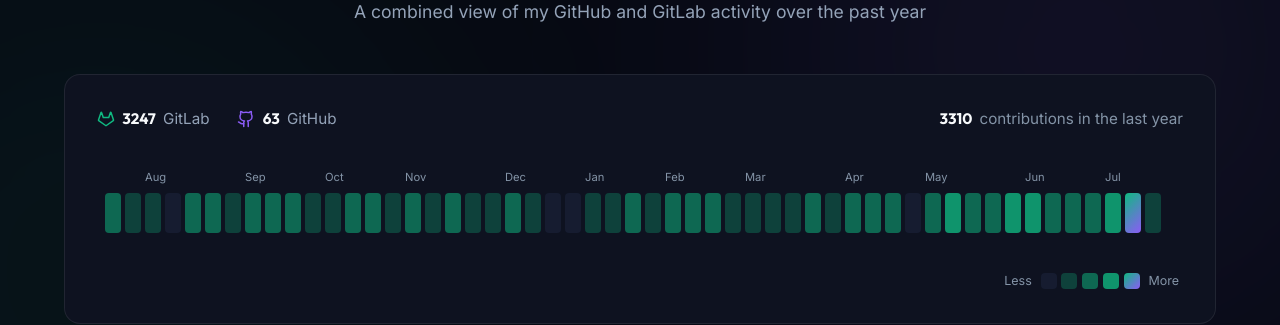
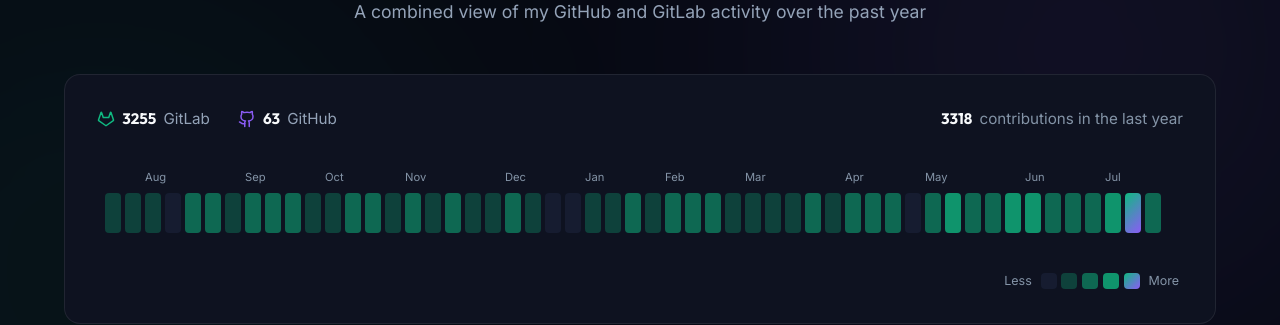
Before and after one commit to NickBourque/NickBourque.github.io, a Jekyll site: the page built from index.html, in a window 1280 px wide and 900 px high, scrolled down 2054 px. Shown: the part 151-476 px from the top of the window. Built offline with Jekyll 4.4.1, drawn with Linux system fonts in a browser that asks for light colours; nearby versions of some CDN libraries.

Commit message:
chore: refresh contributions data

```diff
--- a/_data/contributions.json
+++ b/_data/contributions.json
@@ -1,9 +1,9 @@
 {
-  "generated": "2026-07-21",
+  "generated": "2026-07-22",
   "totals": {
     "github": 63,
-    "gitlab": 3247,
-    "combined": 3310
+    "gitlab": 3255,
+    "combined": 3318
   },
   "max": 214,
   "weeks": [
@@ -11,9 +11,9 @@
       "weekStart": "2025-07-20",
       "monthLabel": "",
       "gh": 0,
-      "gl": 63,
-      "total": 63,
-      "level": 2
+      "gl": 36,
+      "total": 36,
+      "level": 1
     },
     {
       "weekStart": "2025-07-27",
@@ -427,9 +427,9 @@
       "weekStart": "2026-07-19",
       "monthLabel": "",
       "gh": 5,
-      "gl": 31,
-      "total": 36,
-      "level": 1
+      "gl": 66,
+      "total": 71,
+      "level": 2
     }
   ]
 }
```
